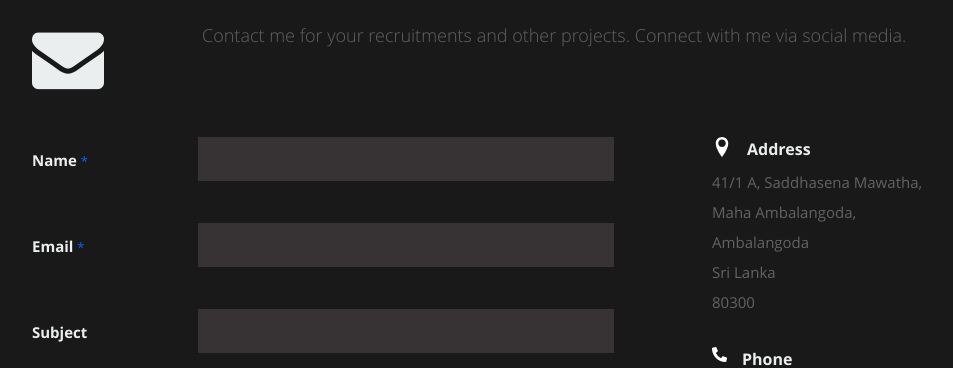
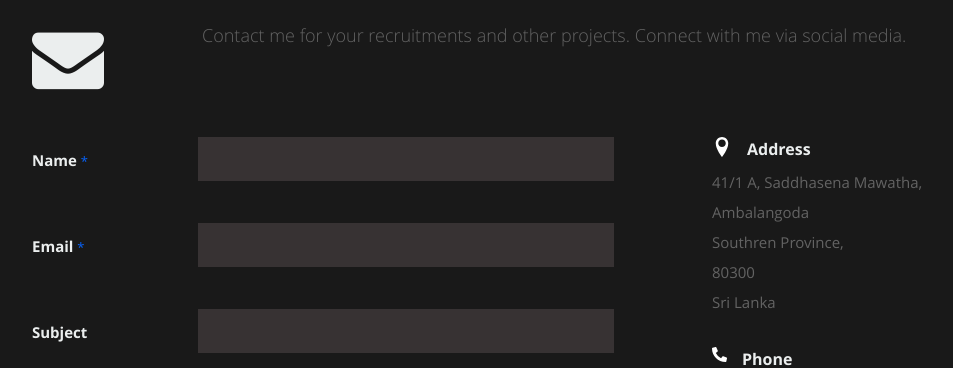
Before and after one commit to Thamaltw97/thamaltw97.github.io, a React (Create React App) app: page / in a window 1280 px wide. Shown: the part 4140-4508 px from the top of the page, without its empty margins (118-1071 px from the left). Built offline with nearby package versions, Linux system fonts and the light colour scheme.

Commit message:
Update Contact.js

```diff
--- a/src/Components/Contact.js
+++ b/src/Components/Contact.js
@@ -178,10 +178,11 @@ const Contact = (props) => {
                   <div>
                     <div className="icon" style={{display: "flex", flexDirection: "row"}}><ImLocation color="#fff" size="2rem" /><h4 style={{marginLeft: "1.5rem"}}>Address</h4></div>
                     {!props.data ? null : props.data.address.street1} <br />
-                    {!props.data ? null : props.data.address.street2} <br />
-                    {!props.data ? null : props.data.address.city}
-                    {/* <br /> {state}  */}
-                    <br /> {!props.data ? null : props.data.address.country} <br /> {!props.data ? null : props.data.address.zip}
+                    {/* {!props.data ? null : props.data.address.street2} <br />  */}
+                    {!props.data ? null : props.data.address.city} <br />
+                    {!props.data ? null : props.data.address.state}
+                    <br /> {!props.data ? null : props.data.address.zip}
+                    <br /> {!props.data ? null : props.data.address.country}
                   </div>
 
                   <br />
```
